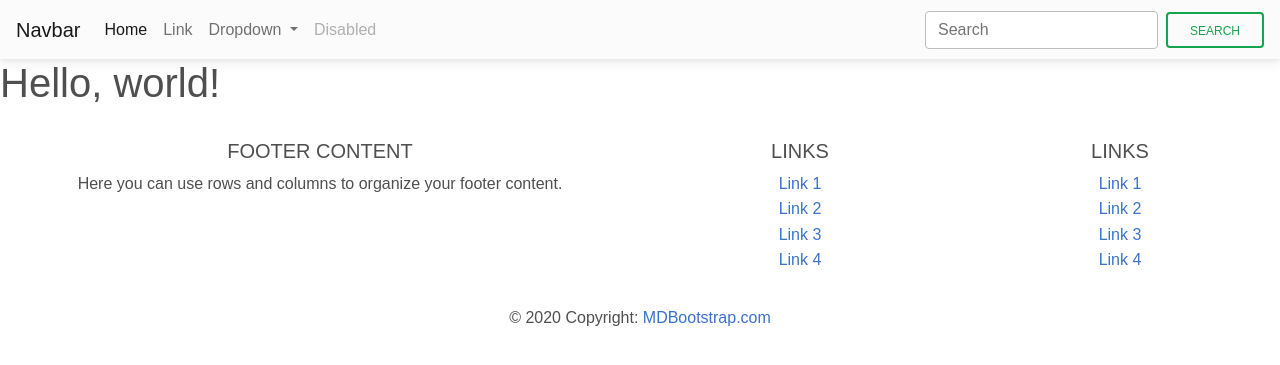
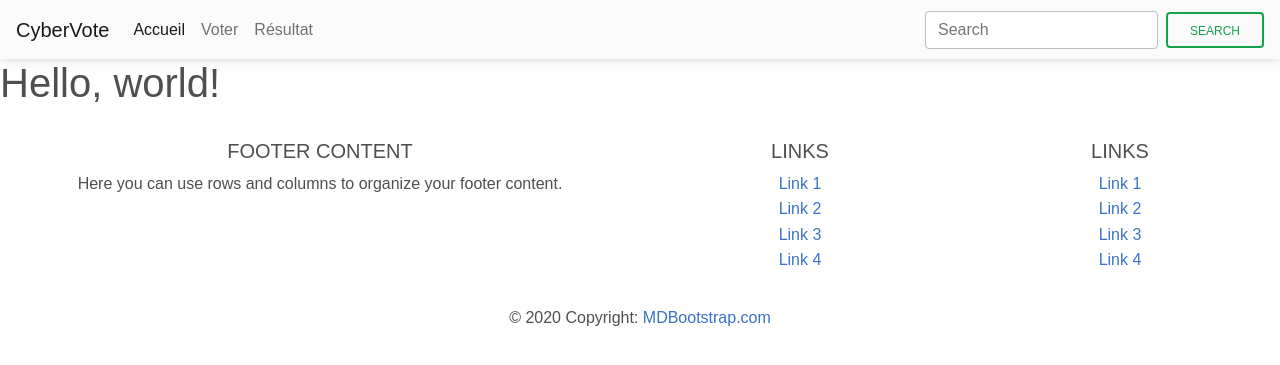
Before and after one commit to Aimericv/CyberVoteSLAM, a PHP site: page /index.php in a window 1280 px wide. Shown: the top 365 px of the page. Run offline with PHP 8.4, Linux system fonts and the light colour scheme; some libraries are stand-ins or nearby versions; some web fonts are replaced.

Commit message:
add navbar

```diff
--- a/assets/includes/header.php
+++ b/assets/includes/header.php
@@ -1,5 +1,5 @@
 <nav class="navbar navbar-expand-lg navbar-light bg-light">
-  <a class="navbar-brand" href="#">Navbar</a>
+  <a class="navbar-brand" href="#">CyberVote</a>
   <button class="navbar-toggler" type="button" data-toggle="collapse" data-target="#navbarSupportedContent" aria-controls="navbarSupportedContent" aria-expanded="false" aria-label="Toggle navigation">
     <span class="navbar-toggler-icon"></span>
   </button>
@@ -7,24 +7,15 @@
   <div class="collapse navbar-collapse" id="navbarSupportedContent">
     <ul class="navbar-nav mr-auto">
       <li class="nav-item active">
-        <a class="nav-link" href="#">Home <span class="sr-only">(current)</span></a>
+        <a class="nav-link" href="#">Accueil <span class="sr-only">(current)</span></a>
       </li>
       <li class="nav-item">
-        <a class="nav-link" href="#">Link</a>
-      </li>
-      <li class="nav-item dropdown">
-        <a class="nav-link dropdown-toggle" href="#" id="navbarDropdown" role="button" data-toggle="dropdown" aria-haspopup="true" aria-expanded="false">
-          Dropdown
-        </a>
-        <div class="dropdown-menu" aria-labelledby="navbarDropdown">
-          <a class="dropdown-item" href="#">Action</a>
-          <a class="dropdown-item" href="#">Another action</a>
-          <div class="dropdown-divider"></div>
-          <a class="dropdown-item" href="#">Something else here</a>
-        </div>
+        <a class="nav-link" href="#">Voter</a>
       </li>
       <li class="nav-item">
-        <a class="nav-link disabled" href="#">Disabled</a>
+        <a class="nav-link" href="#">Résultat</a>
+      </li>
+
       </li>
     </ul>
     <form class="form-inline my-2 my-lg-0">
--- a/index.php
+++ b/index.php
@@ -2,8 +2,6 @@
 include("./assets/includes/head.php");
 include("./assets/includes/header.php");
 ?>
-
-
   <h1>Hello, world!</h1>
 
 
```
